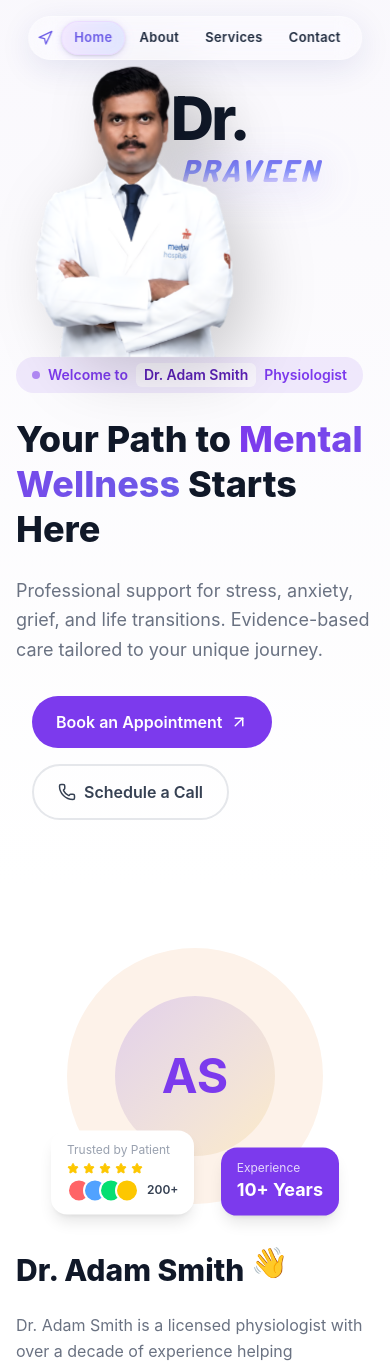
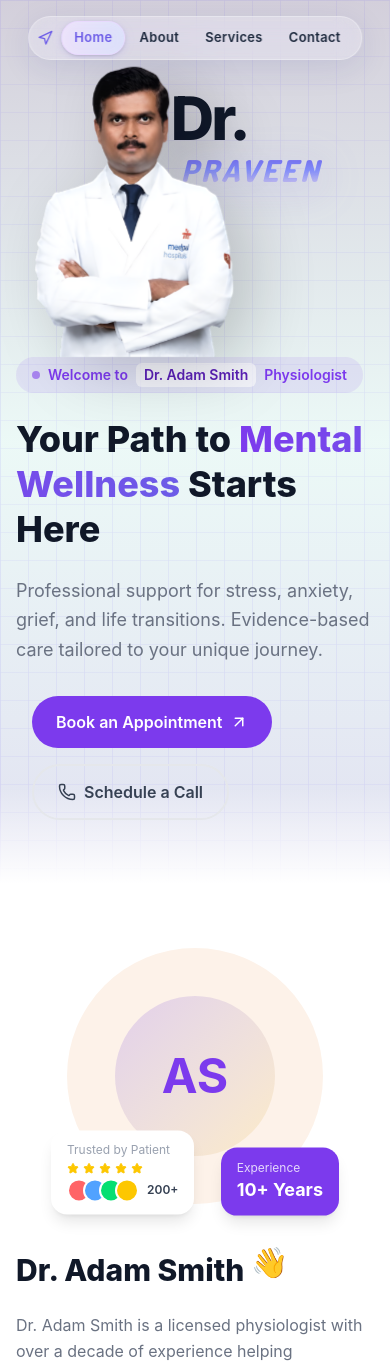
Before and after one commit to mrjfsd/Doctor-portfolio, a React (Vite) app: page / in a window 390 px wide. Shown: the top 1368 px of the page. Built offline with nearby package versions, Linux system fonts and the light colour scheme.

Commit message:
style: update mobile background gradient values and blue wash opacity

```diff
--- a/src/components/Hero.jsx
+++ b/src/components/Hero.jsx
@@ -3,7 +3,41 @@ import Aurora from './Aurora'
 
 export default function Hero() {
   return (
-    <section className="relative pt-28 pb-16 sm:pt-36 sm:pb-20 overflow-hidden bg-gradient-to-b from-purple-50/40 to-white">
+    <section className="relative pt-28 pb-16 sm:pt-36 sm:pb-20 overflow-hidden lg:bg-gradient-to-b lg:from-purple-50/40 lg:to-white" style={{ isolation: 'isolate' }}>
+      {/* Mobile Background with Live-Editable CSS Variables */}
+      <div
+        id="mobile-bg-container"
+        className="block lg:hidden absolute inset-0 -z-10 pointer-events-none overflow-hidden select-none"
+        style={{
+          '--blue-wash-opacity': 0.4,
+          '--grid-opacity': 0.1,
+          background: 'linear-gradient(rgb(211 207 219) 0%, rgba(216, 247, 240, 0.4) 50%, rgb(225, 225, 241) 100%)',
+        }}
+      >
+        {/* SVG Grid Overlay — opacity controlled by --grid-opacity CSS variable */}
+        <svg
+          className="absolute inset-0 w-full h-full stroke-indigo-600"
+          style={{ opacity: 'var(--grid-opacity)' }}
+          xmlns="http://www.w3.org/2000/svg"
+          aria-hidden="true"
+        >
+          <defs>
+            <pattern id="mobile-hero-grid-subtle" width="28" height="28" patternUnits="userSpaceOnUse">
+              <path d="M 28 0 L 0 0 0 28" fill="none" strokeWidth="1.2" />
+            </pattern>
+          </defs>
+          <rect width="100%" height="100%" fill="url(#mobile-hero-grid-subtle)" />
+        </svg>
+
+        {/* Seamless Bottom Fade-Out — blends grid into the next section */}
+        <div
+          className="absolute bottom-0 left-0 right-0 h-24 pointer-events-none"
+          style={{
+            background: 'linear-gradient(to bottom, rgba(225,225,241,0) 0%, #ffffff 100%)',
+          }}
+        />
+      </div>
+
       {/* Ambient Aurora background — Desktop only */}
       <div className="hidden lg:block absolute inset-0 pointer-events-none">
         <Aurora
```
